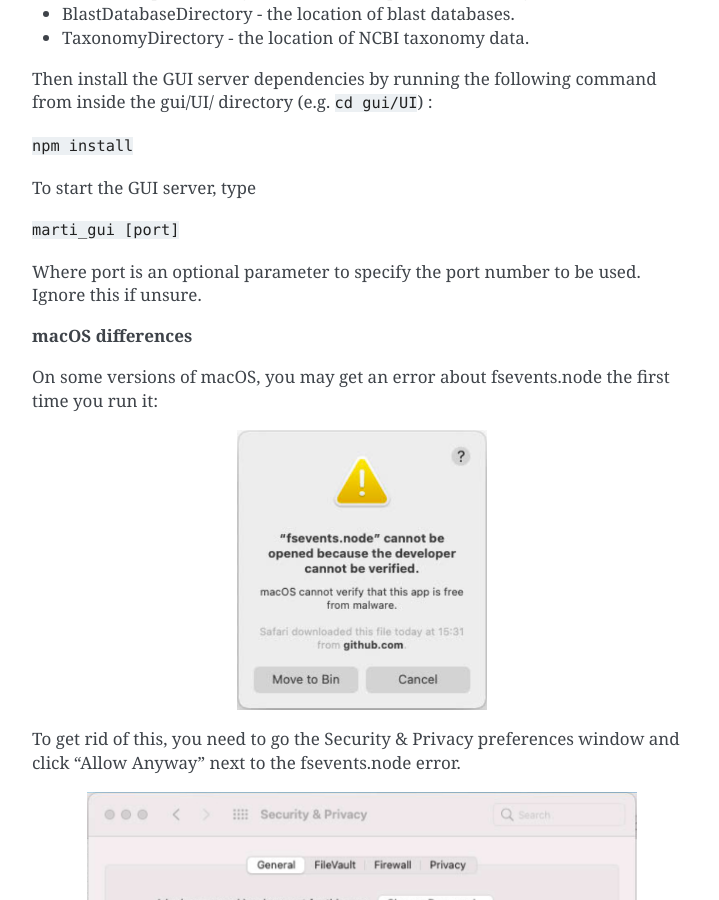
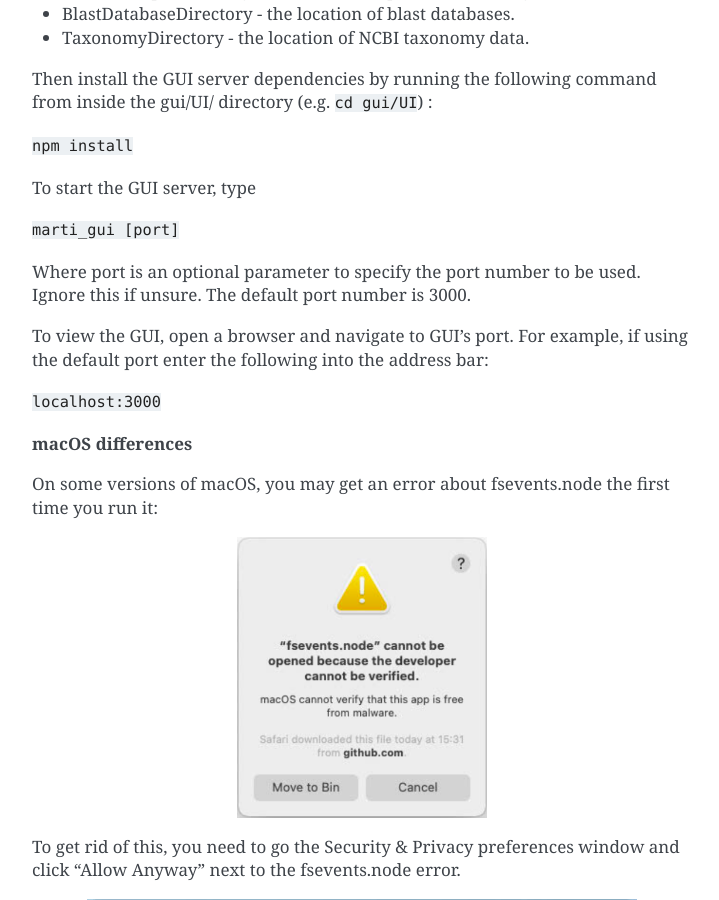
Before and after one commit to richardmleggett/MARTi, a Sphinx documentation site: the page built from docs/source/installation.rst, in a window 1280 px wide and 900 px high, scrolled down 2476 px. Shown: the whole window, without its empty margins (388-1107 px from the left). Built offline with Sphinx 7.4.7, drawn with Linux system fonts in a browser that asks for light colours; formulas are drawn with MathJax 3.

Commit message:
Update installation.rst

```diff
--- a/docs/source/installation.rst
+++ b/docs/source/installation.rst
@@ -88,7 +88,11 @@ To start the GUI server, type
 
 ``marti_gui [port]``
 
-Where port is an optional parameter to specify the port number to be used. Ignore this if unsure.
+Where port is an optional parameter to specify the port number to be used. Ignore this if unsure. The default port number is 3000.
+
+To view the GUI, open a browser and navigate to GUI's port. For example, if using the default port enter the following into the address bar:
+
+``localhost:3000``
 
 **macOS differences**
 
```
